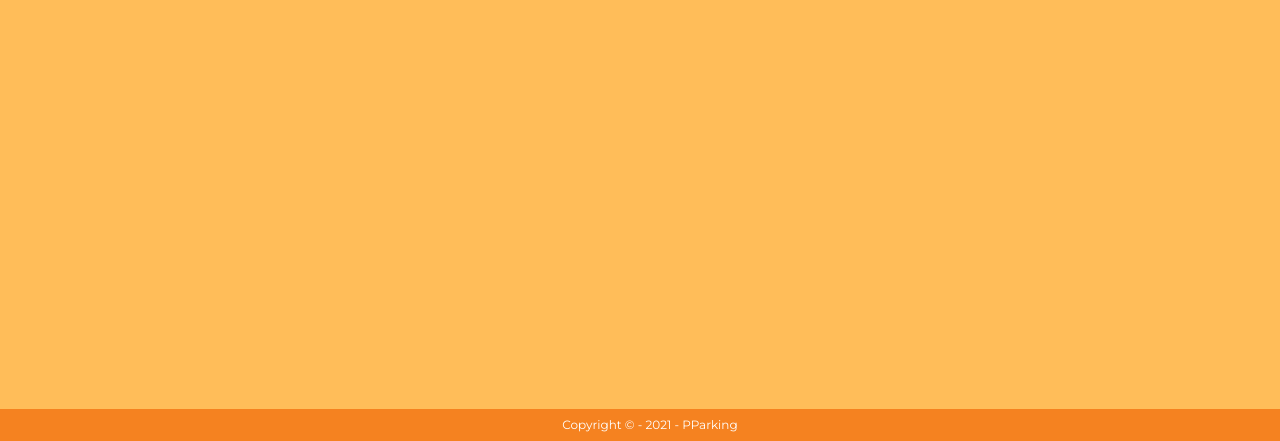
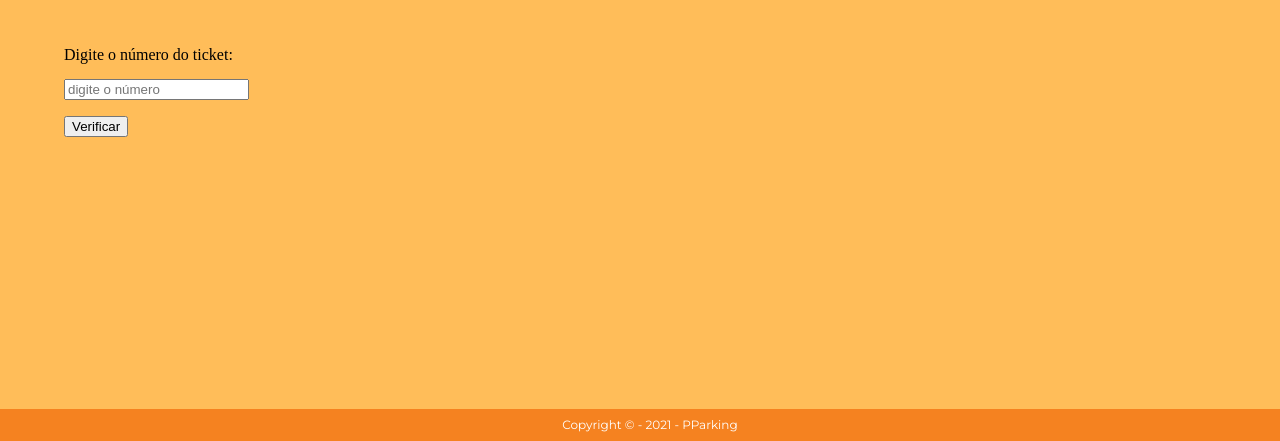
Before and after one commit to DaviMCC/PParking, a plain HTML site: page PParking Project/cabine_saida.html in a window 1280 px wide. Shown: the part 359-800 px from the top of the page. Drawn offline with Linux system fonts and the light colour scheme.

Commit message:
Versão atualizada da cabine de saída

```diff
--- a/PParking Project/cabine_saida.html
+++ b/PParking Project/cabine_saida.html
@@ -20,9 +20,15 @@
 
         <main>
             <section>
-                <div class="campo-mensagem"></div>
-                <div class="digitacao"></div>
-                <div class="botao-verificar"></div>
+                <div class="campo-mensagem">
+                    <h1>Digite o número do ticket:</h1><br>
+                </div>
+                <div class="digitacao">
+                    <input type="num" id="numeroid" placeholder="digite o número" required="required" name="numero" /><br><br>
+                </div>
+                <div class="botao-verificar">
+                    <input type="submit" class="verificar" onclick="Verificar()" value="Verificar" />
+                </div>
             </section>
         </main>
         <footer>
```
